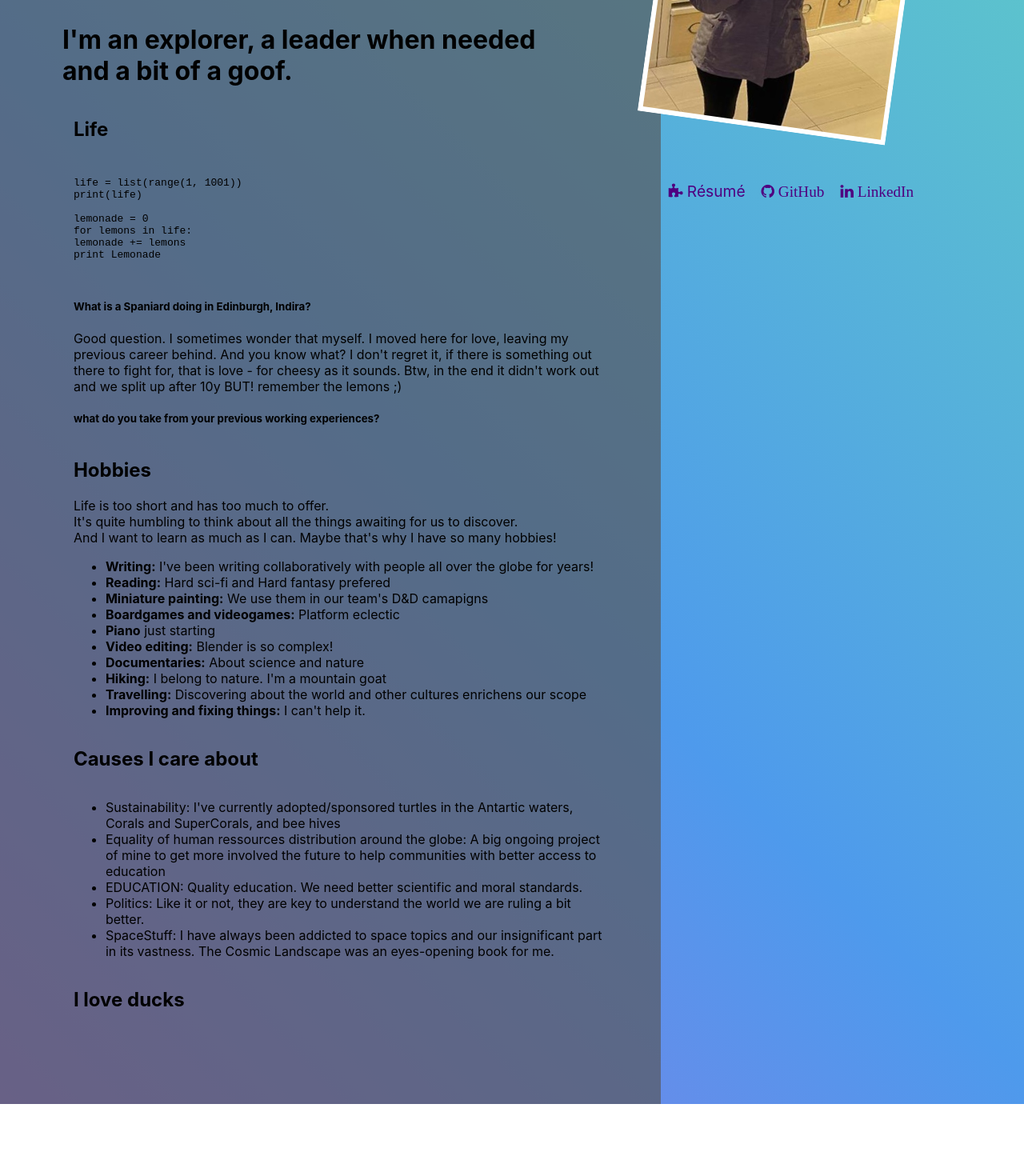
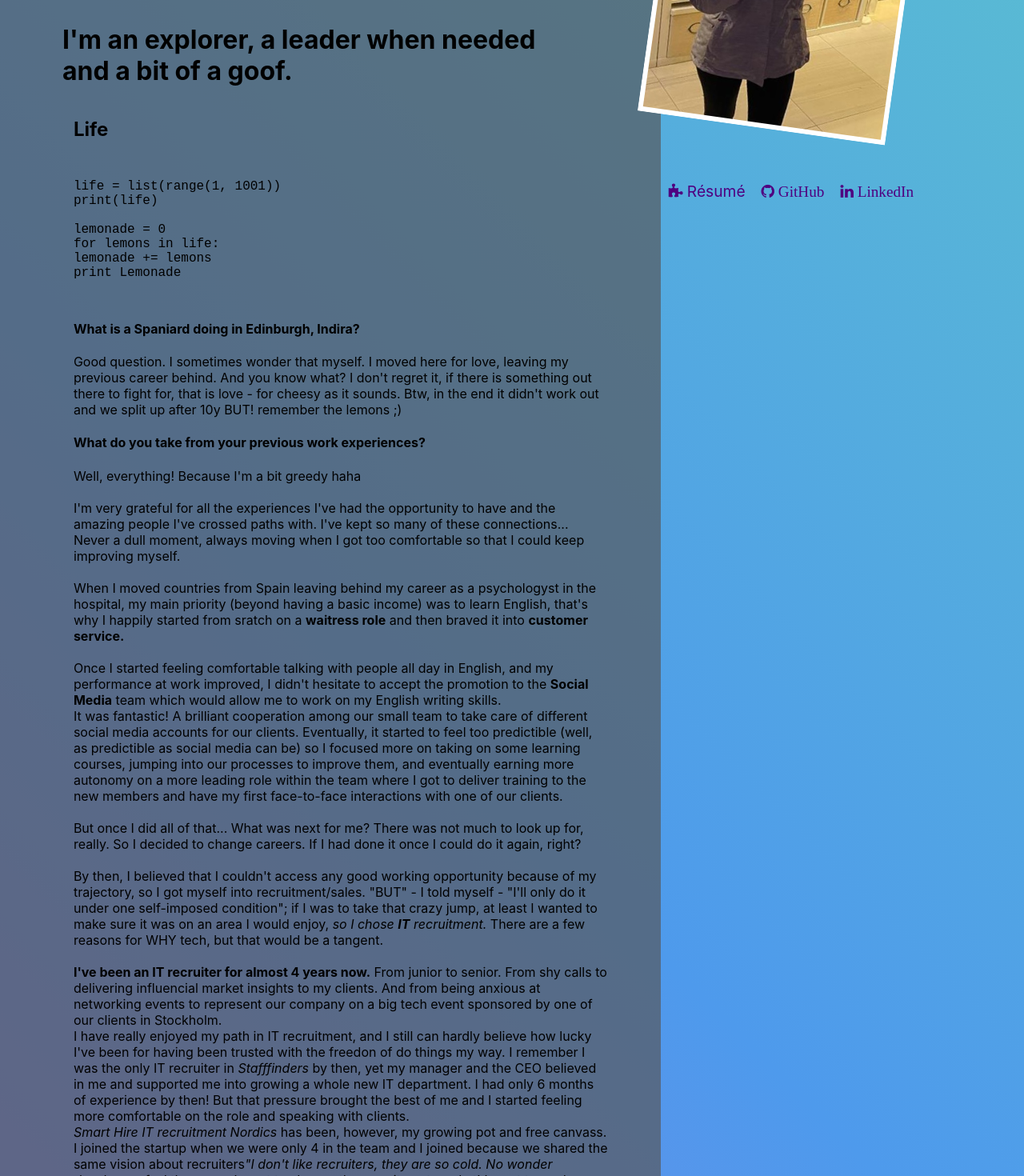
Before and after one commit to Laufley/old_portfolio, a React (Create React App) app: page /Personal in a window 1280 px wide. Shown: the part 360-1830 px from the top of the page at 80% size. Before the commit the page ends 1740 px from the top, so only its background shows below. Built offline with nearby package versions, Linux system fonts and the light colour scheme.

Commit message:
personal page written and duck easter egg on hover done

```diff
--- /dev/null
+++ b/src/Components/Personal.css
@@ -0,0 +1,108 @@
+.duck-name{
+    font-size: 30px;
+    text-align: center;
+}
+
+.a-letter:hover {
+    color: rgb(0, 0, 0);
+}
+
+.b-letter:hover {
+    color: black;
+}
+
+.c-letter:hover {
+    color: black;
+}
+
+.d-letter:hover {
+    color: rgb(255, 132, 0);
+}
+
+.e-letter:hover {
+    color: rgb(255, 0, 0);
+}
+
+.f-letter:hover {
+    color: black;
+}
+
+.g-letter:hover {
+    color: black;
+}
+
+.h-letter:hover {
+    color: black;
+}
+
+.i-letter:hover {
+    color: rgb(234, 255, 0);
+}
+
+.j-letter:hover {
+    color: black;
+}
+
+.k-letter:hover {
+    color: rgb(0, 208, 255);
+}
+
+.l-letter:hover {
+    color: rgb(243, 243, 243);
+}
+
+.m-letter:hover {
+    color: black;
+}
+
+.n-letter:hover {
+    color: black;
+}
+
+.o-letter:hover {
+    color: rgb(0, 85, 255);
+}
+
+.p-letter:hover {
+    color: black;
+}
+
+.p-letter:hover {
+    color: black;
+}
+
+.r-letter:hover {
+    color: black;
+}
+
+.s-letter:hover {
+    color: rgb(153, 255, 0);
+}
+
+.t-letter:hover {
+    color: black;
+}
+
+.u-letter:hover {
+    color: rgb(255, 255, 0);
+}
+
+.v-letter:hover {
+    color: rgb(26, 255, 0);
+}
+
+.w-letter:hover {
+    color: black;
+}
+
+.x-letter:hover {
+    color: black;
+}
+
+.y-letter:hover {
+    color: black;
+}
+
+.z-letter:hover {
+    color: black;
+}
--- a/src/Components/Personal.js
+++ b/src/Components/Personal.js
@@ -1,4 +1,5 @@
 import {React, useState} from 'react'
+import './Personal.css';
 import styled from 'styled-components';
 import Header from '../Components/Header';
 import { Link } from 'react-router-dom';
@@ -90,6 +91,9 @@ const Button = styled.div`
     box-shadow: rgba(240, 46, 170, 0.4) 5px 5px, rgba(240, 46, 170, 0.3) 10px 10px, rgba(240, 46, 170, 0.2) 15px 15px;
     }
 `
+const Text = styled.p `
+font-size:16px;
+`
 
 const Personal = () => {
 
@@ -102,9 +106,9 @@ const Personal = () => {
         <Aside>
             <Picture src={personalImg}></Picture>
             <Details>
-                    <LinkStyle to='/CV'> <i class="fa">&#xf12e;</i> Résumé </LinkStyle>
-                    <LinkStyle to='https://github.com/Laufley' target="_blank"><i class="fa fa-github"> GitHub</i></LinkStyle>
-                    <LinkStyle to='https://www.linkedin.com/in/indira-borras/' target="_blank"><i class="fa fa-linkedin"> LinkedIn</i></LinkStyle>
+                    <LinkStyle to='/CV'> <i className="fa">&#xf12e;</i> Résumé </LinkStyle>
+                    <LinkStyle to='https://github.com/Laufley' target="_blank"><i className="fa fa-github"> GitHub</i></LinkStyle>
+                    <LinkStyle to='https://www.linkedin.com/in/indira-borras/' target="_blank"><i className="fa fa-linkedin"> LinkedIn</i></LinkStyle>
             </Details>
         </Aside>
         <Main>
@@ -112,70 +116,98 @@ const Personal = () => {
                 and a bit of a goof.</h1></Intro>
             <Content>
             <h2>Life</h2>
-            <pre><p>
+            <pre><Text>
             life = list(range(1, 1001)) <br></br>
             print(life)<br></br><br></br>
 
             lemonade = 0<br></br>
             for lemons in life:<br></br>
             lemonade += lemons<br></br>
-            print Lemonade</p>
+            print Lemonade</Text>
             </pre>
-            <h5>What is a Spaniard doing in Edinburgh, Indira?</h5>
-            Good question. I sometimes wonder that myself. I moved here for love, leaving my previous career behind. And you know what? I don't regret it, if there is something out there to fight for, that is love - for cheesy as it sounds. Btw, in the end it didn't work out and we split up after 10y BUT! remember the lemons ;)
+            <section>
+                <h4>What is a Spaniard doing in Edinburgh, Indira?</h4>
+                <Text>Good question. I sometimes wonder that myself. I moved here for love, leaving my previous career behind. And you know what? I don't regret it, if there is something out there to fight for, that is love - for cheesy as it sounds. Btw, in the end it didn't work out and we split up after 10y BUT! remember the lemons ;) </Text>
 
-            <h5>what do you take from your previous working experiences?</h5>
+                <h4>What do you take from your previous work experiences?</h4>
+                <Text>Well, everything! Because I'm a bit greedy haha <br></br><br></br>
+                I'm very grateful for all the experiences I've had the opportunity to have and the amazing people I've crossed paths with. I've kept so many of these connections...<br></br>
+                Never a dull moment, always moving when I got too comfortable so that I could keep improving myself. <br></br><br></br>
+                When I moved countries from Spain leaving behind my career as a psychologyst in the hospital, my main priority (beyond having a basic income) was to learn English, that's why I happily started from sratch on a <b>waitress role</b> and then braved it into <b>customer service.</b><br></br><br></br>
+                Once I started feeling comfortable talking with people all day in English, and my performance at work improved, I didn't hesitate to accept the promotion to the <b>Social Media</b> team which would allow me to work on my English writing skills. <br></br>
+                It was fantastic! A brilliant cooperation among our small team to take care of different social media accounts for our clients. Eventually, it started to feel too predictible (well, as predictible as social media can be) so I focused more on taking on some learning courses, jumping into our processes to improve them, and eventually earning more autonomy on a more leading role within the team where I got to deliver training to the new members and have my first face-to-face interactions with one of our clients. <br></br><br></br>
+                But once I did all of that... What was next for me? There was not much to look up for, really. So I decided to change careers. If I had done it once I could do it again, right?<br></br><br></br>
+                By then, I believed that I couldn't access any good working opportunity because of my trajectory, so I got myself into recruitment/sales. "BUT" - I told myself - "I'll only do it under one self-imposed condition"; if I was to take that crazy jump, at least I wanted to make sure it was on an area I would enjoy, <i>so I chose <b>IT</b> recruitment.</i> There are a few reasons for WHY tech, but that would be a tangent.<br></br><br></br>
+                <b>I've been an IT recruiter for almost 4 years now.</b> From junior to senior. From shy calls to delivering influencial market insights to my clients. And from being anxious at networking events to represent our company on a big tech event sponsored by one of our clients in Stockholm.<br></br>
+                I have really enjoyed my path in IT recruitment, and I still can hardly believe how lucky I've been for having been trusted with the freedon of do things my way. I remember I was the only IT recruiter in <i>Stafffinders</i> by then, yet my manager and the CEO believed in me and supported me into growing a whole new IT department. I had only 6 months of experience by then! But that pressure brought the best of me and I started feeling more comfortable on the role and speaking with clients.<br></br>
+                <i>Smart Hire IT recruitment Nordics</i> has been, however, my growing pot and free canvass. I joined the startup when we were only 4 in the team and I joined because we shared the same vision about recruiters<i>"I don't like recruiters, they are so cold. No wonder developers feel the same. I want to change the recruitment market! I want to work on a company that nurtures connections and spends the right amount of time on each different profile! I want our company to be different!" - Indira 2021. </i><br></br>My boss had the same vision, everyone on the team, really. And that's how we drove success while wholeheartedly enjoying what we did and how we did it. There are so many things I can say about this team... but that would take pages.<br></br> So yes, I became a senior recruiter in this company, and I took more responsabilities than were expected because I believed in what we were doing and I wanted to improve the way we did it. so I:<br></br>
+                - Led a Social Media audit with the CEO - Which they had never done before. <br></br>
+                - Joined forces with the CEO and together we created a new logo, rebranded the whole company, and created the most flashy website (thanks to the help of a developer): We are very proud of it and the reactions were fantastic.<br></br>
+                - Became account manager of multiple accounts in EU: Succesful partnerships based on care and brutal-yet-carefuly-delivered-honesty when needed.<br></br>
+                - Improved operations within the comany: Writing guides and templates for everyone to use.<br></br>
+                - Brought in new techniques and approaches that are still in use because they work!<br></br>
+                - Training, leading, mentoring new people... I love powerpoint and creating stuff for others.<br></br>
+                <b>I was about to be promoted to <i>"Head of the creative deparment"</i></b> but I had reached a plateu already. I had achieved everything I expected from myself, and the promotion would only imply a change on salary and job title but my work would have been the same, in essence, of what I was already doing. And here is when the tilting moment comes.<br></br><br></br>
+                I had already been in touch with developers daily for 4 years. Sourcing, interviewing, socialising... and what they did trully amazed me. It sounded so exciting! So strage! So full of possibilities! An endless ocean of knowledge-beads. Slowly, over the years, I was getting more and more into the idea of programming but I would never take a jump without planning it well. It never seemed to be the right moment and then... <b>BOOM!! codeBEAM conference 2022, Stockholm.</b><br></br>
+                Basically, a succesful partnership with one of my clients led to the invitation to a BIG tech event they sponsor every year. And when I arrived, and spoke with everyone about their projects, about their goals, and attended all the conferences and panels I was left astounded. So. Many. Interesting. Topics! So much innovation going on. So many bright ideas, so many minds buzzing... and I felt part of it. I really felt comfortable in that environment. WHY DID IT TAKE ME SO MANY YEARS TO FIND THIS OUT?<br></br><br></br>
 
+                So here I am. Yet again, changing careers. But this time, with endless learning opportunities.<br></br>
+                And here is where I belong.
 
-
-            {/* <p> <b>Psychology:</b> My journey started in the sunny lands of Barcelona when I worked as a junior psyhoclogyst and research associate at Hospital Universitari de Bellvitge. I led my own neuropsichological evaluations, and participated on different treatments for a variety of mental disorders on top of the research we were carrying. But the universe works in misterious ways and I had to chose between my career or moving to another country for love. I chose love. <br></br><br></br>
-            <b>Waitress and Customer Service:</b> I had to start from scratch again since pursuing a doctorate here wouldn't have brough enough economical safety. I barely spoke any english, but having client-facing roles pushed me to learn the language fast. It was the perfect challenge for my learning needs. And within 3 months of customer service I was promoted to the new Social Media team they had. It was fantastic, because I was already starting to feel slightly comfortable speaking English daily<br></br><br></br>
-            <b>Social Media Community Coordinator:</b>My team and I worked for 3 different clients, making sure their different social media business accounts were thriving. I got to practice a lot of writing english while speaking it daily in the office. It was ideal. Yet again, I started to feel comfortable so I began to innovate and take more leading roles to help the team. That's how in the end I got my first face to face client interactions and experience training new teammates.<br></br><br></br>
-            <b>IT recruitment:</b>The recruitment industry is savage, and that's fine, I don't mind it. Challenges makes you grow. I found it too cold and impersonal though, and that's not how I am. I am a psychologyst! I care about people! So that was me with a new career goal: To change the IT recruiting industry by making it more human. And even when it sounds impossible, I did it! at small scale, at company-scale, but for me, that counts. Specially on my last job where I had more influence on the culture and client handling. Candidates also appreciated it. And that's something I will forever take with me. <br></br>
-            Hard work takes you places, and I finally became a senior recruiter which I so much pursued. Beyond my normal recruter duties headhunting, screening and interviewing candidates, I became the account manager of several clients in Norway, Sweden and Lithuania, provided training for new team members, mentorship to the team and - quite beyond my expected duties:
-            <ul>
-                <li>Improved internal operations and created guides and templates - which keep growing with new team inputs</li>
-                <li>Drove a Social Media audit for the CEO - which they had never done before!</li>
-                <li>Created a new Logo in parnership with the CEO - There is a funny story about that</li>
-                <li>Collaborating with the CEO, together we rebranded the whole company resulting in a defined brand persona, tone of voice, etc. and a flashy website that a Front-End developer helped us create. The reactions from our audience were an absolute success!</li>
-                <li>Client relationships were my forte. We were so succesful that partners were inviting us to their main offices, and one of them even invited me to the codeBEAM conference in Stokcholm they were sponsoring in May 2022. <b>THAT was a life-changing experience for me and the final push to decide become a programmer.</b></li>
-                <li>I became a core member of the team, participated in important decision-making, and they are currently carrying one one of my latest suggestions for expansion - They are doing amazingly so far</li>
-                <li>Got to be promoted to "Head of the creative division" for the new deparment - which is great! BUT. there is always a but. I had already achieved what I wanted to achieve and more. A change in title was only that, a change in title and salary, but my job would be essentially the same. I had reached a career plateau and I am pretty much a hands-on person, I like to be busy, create things and improve things.<br></br>
-                And that's what drove me to studying Software Development.
-                </li>
-            </ul> */}
-            {/* </p> */}
-
+                </Text>
+            </section>
+            <section>
                 <h2>Hobbies</h2>
+                <Text>
                 Life is too short and has too much to offer. <br></br>
                 It's quite humbling to think about all the things awaiting for us to discover.<br></br>
                 And I want to learn as much as I can. Maybe that's why I have so many hobbies!
+                </Text>
                 <ul>
+                    <Text>
                     <li><b>Writing:</b> I've been writing collaboratively with people all over the globe for years!</li>
                     <li><b>Reading:</b> Hard sci-fi and Hard fantasy prefered</li>
                     <li><b>Miniature painting:</b> We use them in our team's D&D camapigns</li>
+                    <li>Roleplaying like D&D or GURPS: You would be amazed of how much you can grow and learn from it. Very collaborative too ;)</li>
                     <li><b>Boardgames and videogames:</b> Platform eclectic</li>
-                <li><b>Piano</b> just starting</li>
+                    <li><b>Piano</b> just starting but one of my songs made it into an indie game!</li>
                     <li><b>Video editing:</b> Blender is so complex!</li>
-                <li><b>Documentaries:</b> About science and nature</li>
+                    <li><b>Documentaries:</b> About science, nature and space</li>
                     <li><b>Hiking:</b> I belong to nature. I'm a mountain goat</li>
-                <li><b>Travelling:</b> Discovering about the world and other cultures enrichens our scope</li>
+                    <li><b>Travelling:</b> Discovering about the world and other cultures enrichens your soul</li>
                     <li><b>Improving and fixing things:</b> I can't help it.</li>
+                    </Text>
                 </ul>
+            </section>
+            <section>
                 <h2>Causes I care about</h2>
-            <ul>
-                <li>Sustainability: I've currently adopted/sponsored turtles in the Antartic waters, Corals and SuperCorals, and bee hives</li>
-                <li>Equality of human ressources distribution around the globe: A big ongoing project of mine to get more involved the future to help communities with better access to education</li>
-                <li>EDUCATION: Quality education. We need better scientific and moral standards.</li>
-                <li>Politics: Like it or not, they are key to understand the world we are ruling a bit better.</li>
-                <li>SpaceStuff: I have always been addicted to space topics and our insignificant part in its vastness. The Cosmic Landscape was an eyes-opening book for me.</li>
+                <ul><Text>
+                    <li>
+                        <b>Sustainability:</b>
+                        I've currently adopted turtles in the Antartic, corals in Oceania, trees, and bee hives.<br></br>
+                        Some links for the curious:
+                        <a href='https://coralgardeners.org/?gclid=Cj0KCQiAorKfBhC0ARIsAHDzsltT9yk3irj3A4zYIL7wTQ23F5pQOGthgfFGkn8cTWUnBSO2gzywKuQaAp7SEALw_wcB' style={{color: 'aliceblue', textDecoration:'none'}}> CoralGardeners</a>, <a href='https://support.wwf.org.uk/adopt-an-animal' style={{color: 'aliceblue', textDecoration:'none'}}> WWF animals</a>
+                    </li>
+                    <li><b>Children in need</b></li>
+                    <li><b>Education and equality of ressources across the globe</b> A big ongoing project of mine is to get more involved in the future in initiatives that help communities get better access to education</li>
+                    </Text>
                 </ul>
-
-            <h2>I love ducks</h2>
-            <p>
-
-
+            </section>
+            <section>
+            <h3>And...</h3>
+                <p className='duck-name'>
+                    <span className="i-letter">I </span>
+                    <span className="l-letter">L</span>
+                    <span className="o-letter">O</span>
+                    <span className="v-letter">V</span>
+                    <span className="e-letter">E </span>
+                    <span className="d-letter">D</span>
+                    <span className="u-letter">U</span>
+                    <span className="c-letter">C</span>
+                    <span className="k-letter">K</span>
+                    <span className="s-letter">S</span>
                 </p>
+            </section>
             </Content>
         </Main>
         </div>}
--- a/src/Components/Projects.css
+++ b/src/Components/Projects.css
@@ -14,7 +14,6 @@
     background-color: rgb(225, 249, 249);
     color:rgb(68, 67, 67);
     gap: 30%;
-
 }
 
 #back {
@@ -22,6 +21,7 @@
     margin-right: 10%;
     margin-top: 2%;
     font-size: 2rem;
+    color: aliceblue;
 }
 #back:hover {
     color: #5999E8;
```
Also changed, not shown: public/manifest.json. Lines whose indentation alone changed are shown as unchanged.
